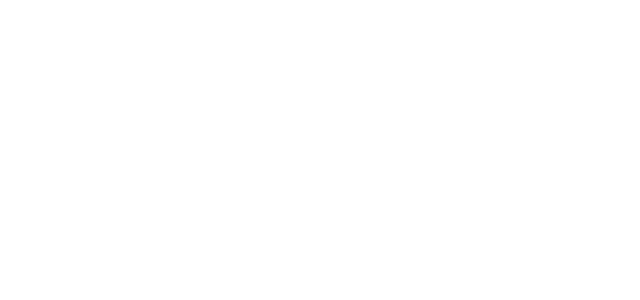
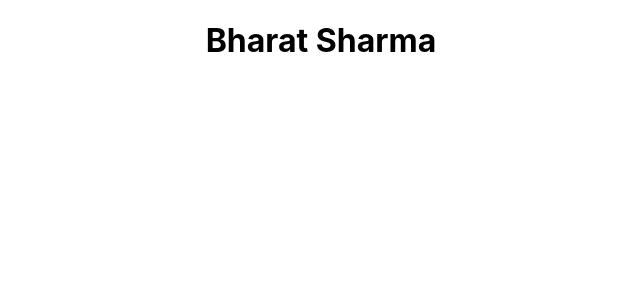
Before and after one commit to bharatsharma19/Notebook-App-Frontend, a JavaScript app: page / in a window 1280 px wide. Shown: the top 300 px of the page, without its empty margins (319-959 px from the left). Built offline with nearby package versions, Linux system fonts and the light colour scheme; the HTML template or start-up script is replaced by a standard one.

Commit message:
19 Aug 2022

```diff
--- a/src/App.js
+++ b/src/App.js
@@ -1,8 +1,9 @@
-import './App.css';
+import "./App.css";
 
 function App() {
   return (
     <div className="App">
+      <h1>Bharat Sharma</h1>
     </div>
   );
 }
```
